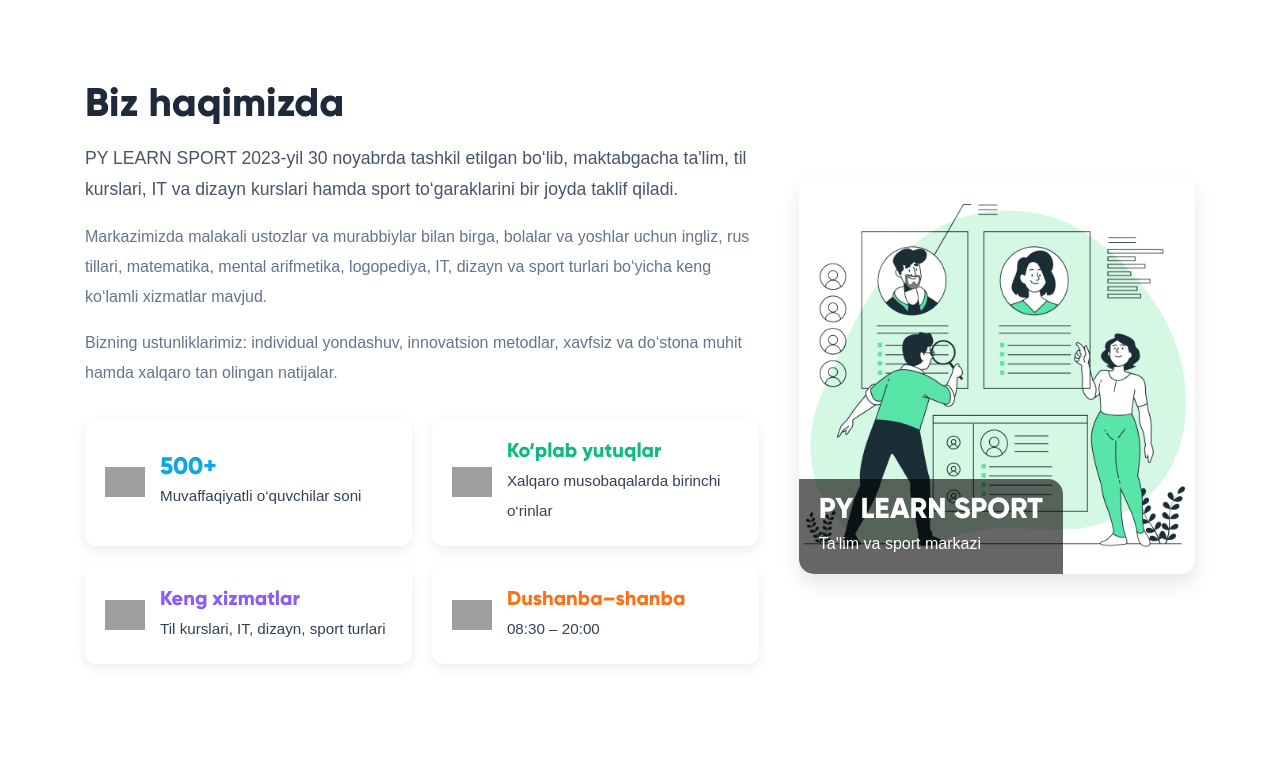
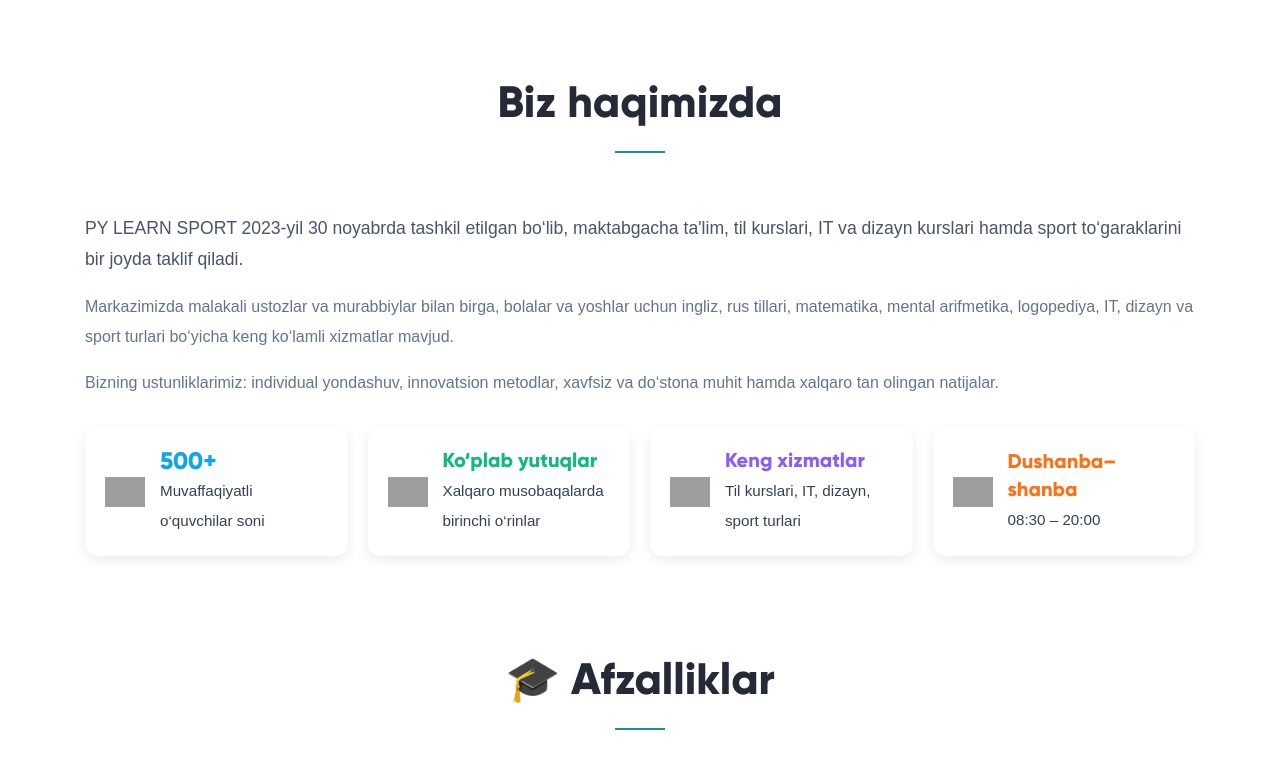
Before and after one commit to AnvarMirsaatov/PY-LEARN-SPORT, a plain HTML site: page index.html in a window 1280 px wide. Shown: the part 694-1458 px from the top of the page. Drawn offline with Linux system fonts and the light colour scheme; grey boxes are pictures that could not be loaded; files whose address does not match are found by name.

Commit message:
fix: change about section hero img

```diff
--- a/index.html
+++ b/index.html
@@ -1,14 +1,10 @@
 <!DOCTYPE html>
 <html lang="en">
   <head>
-    <!--
-    Basic Page Needs
-    ==================================================
-    -->
+    <!--Basic Page Needs==================================================-->
     <meta charset="utf-8" />
     <title>PY LEARN SPORT</title>
-    <!--
-    Mobile Specific Metas
+    <!--Mobile Specific Metas
     ==================================================
     -->
     <meta http-equiv="X-UA-Compatible" content="IE=edge" />
@@ -309,18 +305,8 @@
             "
           >
             <!-- Matn qismi -->
-            <div style="flex: 1 1 60%; min-width: 300px">
-              <h2
-                style="
-                  font-size: 2.5rem;
-                  color: #1e293b;
-                  margin-bottom: 20px;
-                  font-weight: 700;
-                "
-              >
-                Biz haqimizda
-              </h2>
-
+            <div>
+              <h2 class="text-center w-100 section-title">Biz haqimizda</h2>
               <p
                 style="
                   font-size: 1.1rem;
@@ -492,42 +478,6 @@
                 </div>
               </div>
             </div>
-
-            <!-- Rasm qismi -->
-            <div style="flex: 1 1 35%; min-width: 280px">
-              <div
-                style="
-                  border-radius: 15px;
-                  overflow: hidden;
-                  box-shadow: 0 10px 20px rgba(0, 0, 0, 0.1);
-                  position: relative;
-                "
-              >
-                <img
-                  src="images/hero324234.png"
-                  alt="PY Learn Sport Markazi"
-                  style="width: 100%; height: auto; display: block"
-                />
-                <div
-                  style="
-                    position: absolute;
-                    bottom: 0;
-                    left: 0;
-                    background: rgba(0, 0, 0, 0.6);
-                    padding: 15px 20px;
-                    color: white;
-                    border-top-right-radius: 15px;
-                  "
-                >
-                  <h3 style="margin: 0; font-size: 1.8rem; color: #fff">
-                    PY LEARN SPORT
-                  </h3>
-                  <p style="margin: 0; font-size: 1rem">
-                    Ta'lim va sport markazi
-                  </p>
-                </div>
-              </div>
-            </div>
           </div>
         </div>
       </section>
@@ -547,7 +497,7 @@
               <h2 class="section-title">🎓 Afzalliklar</h2>
             </div>
           </div>
-          <section class="py-5" id="additional-info">
+          <section class="p-0" id="additional-info">
             <div class="container">
               <div class="row g-4">
                 <!-- Hisobot darslari -->
```
